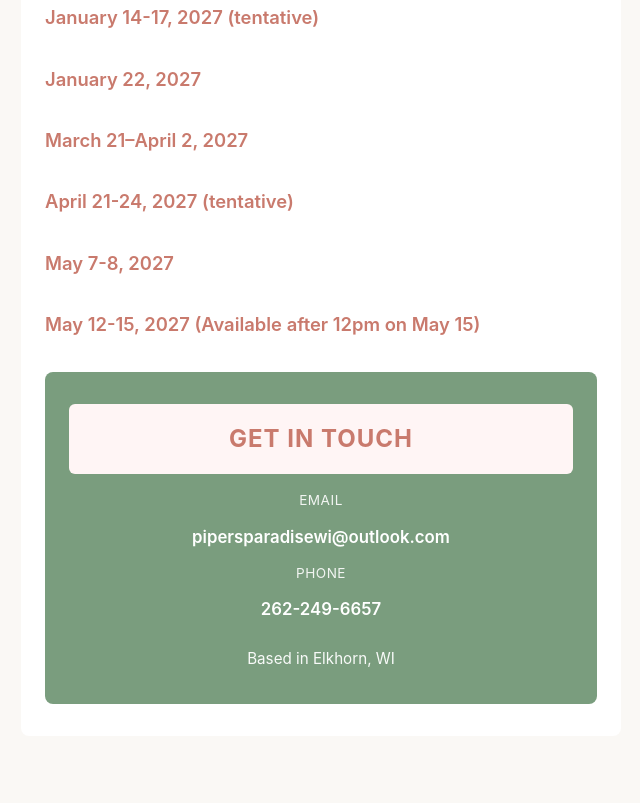
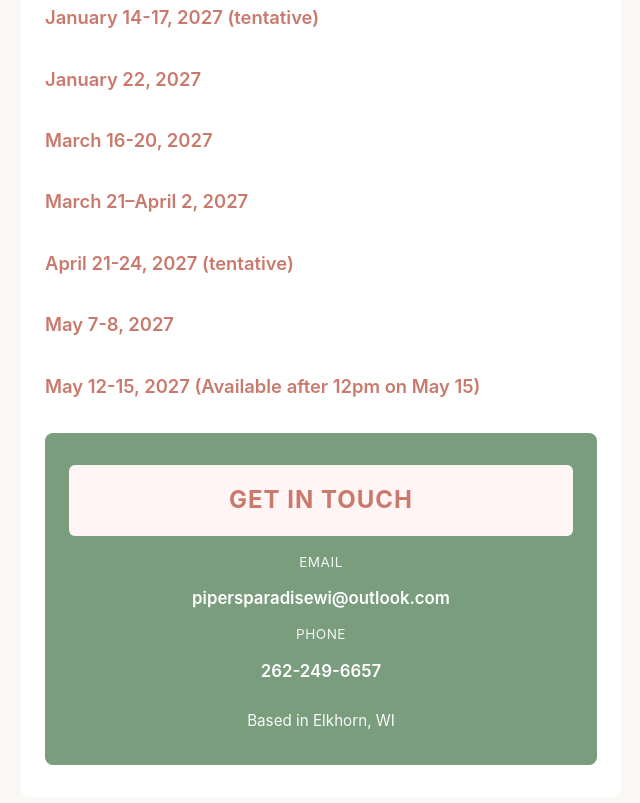
Before and after one commit to Pipersparadise/pipers-paradise, a plain HTML site: page index.html in a window 1280 px wide. Shown: the part 880-1683 px from the top of the page, without its empty margins (319-959 px from the left). Drawn offline with Linux system fonts and the light colour scheme.

Commit message:
Update index.html

```diff
--- a/index.html
+++ b/index.html
@@ -217,6 +217,10 @@
              </div>
 
             <div class="date-block">
+                <div class="date-range">March 16-20, 2027</div>
+            </div>
+
+            <div class="date-block">
                 <div class="date-range">March 21–April 2, 2027</div>
             </div>
 
```
